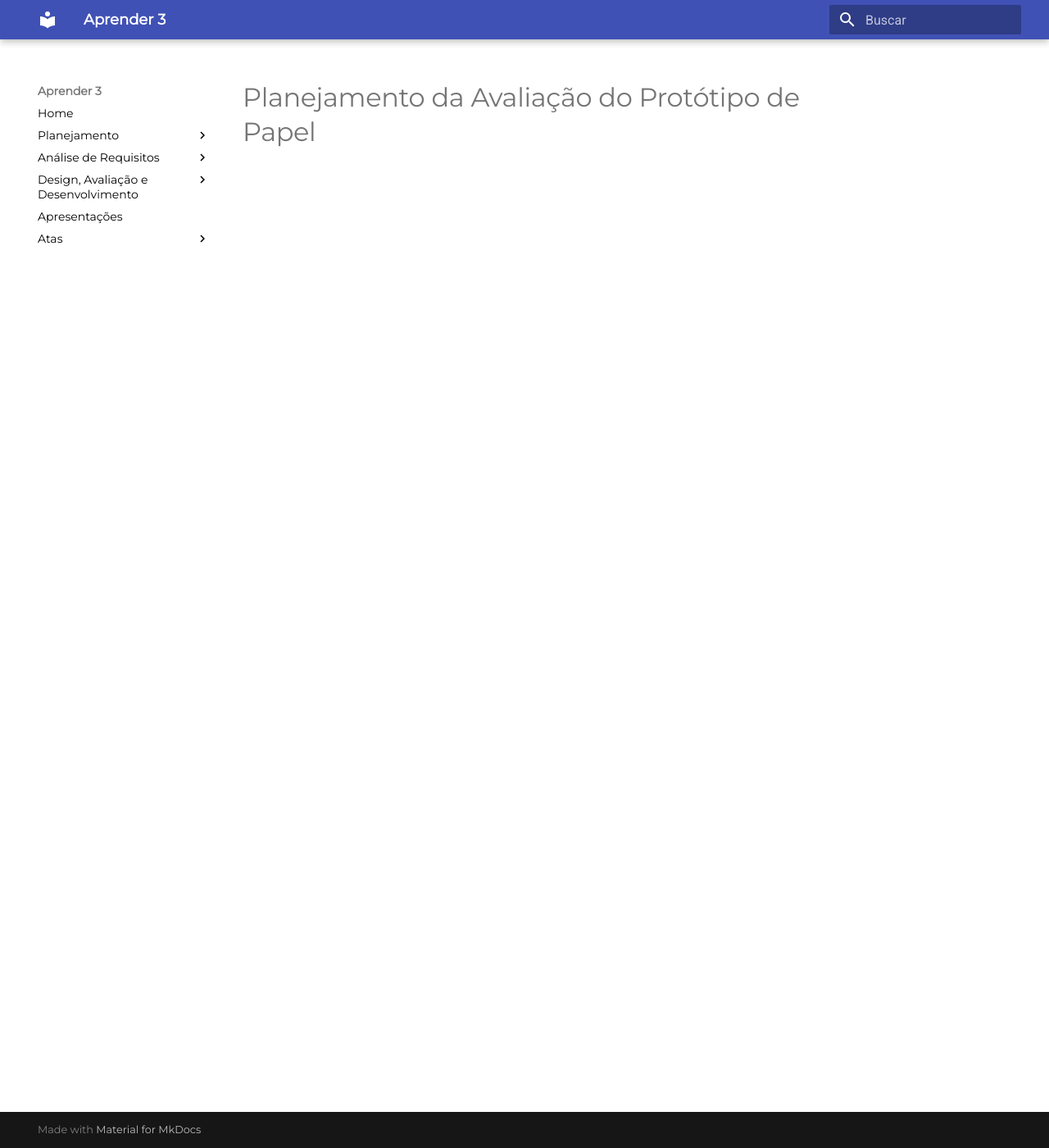
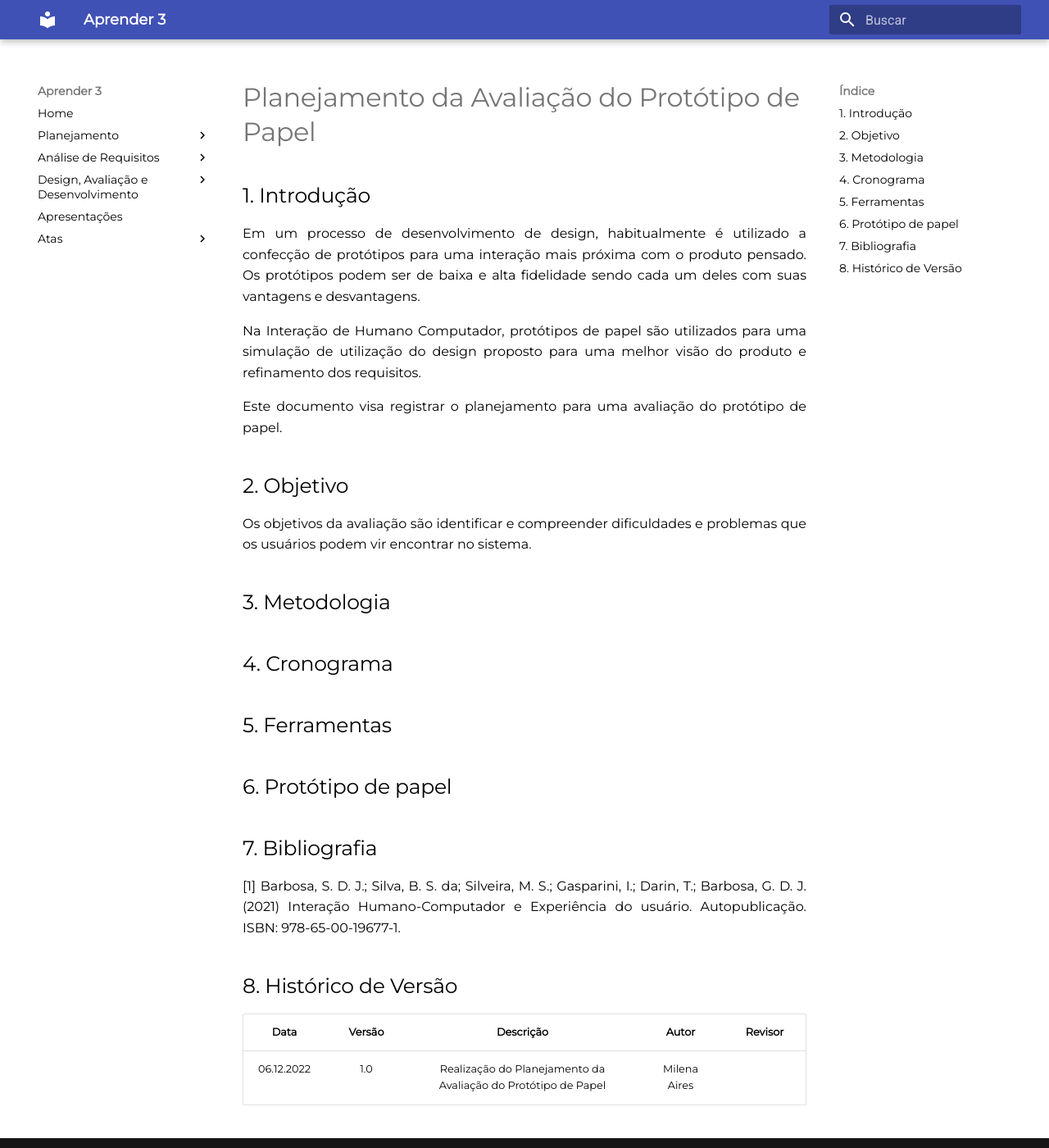
Before and after one commit to mdsreq-fga-unb/2022.2-Aprender3, an MkDocs documentation site: the page built from docs/DesignAvalDesenv/nivel2/planeja_protopapel.md, in a window 1280 px wide and 1400 px high. Shown: the whole window at 82% size. Built offline with MkDocs 1.6.1 and Material for MkDocs 9.7.7, drawn with Linux system fonts in a browser that asks for light colours.

Commit message:
Update planeja_protopapel.md

```diff
--- a/docs/DesignAvalDesenv/nivel2/planeja_protopapel.md
+++ b/docs/DesignAvalDesenv/nivel2/planeja_protopapel.md
@@ -1 +1,27 @@
 # Planejamento da Avaliação do Protótipo de Papel
+
+## 1. Introdução
+Em um processo de desenvolvimento de design, habitualmente é utilizado a confecção de protótipos para uma interação mais próxima com o produto pensado. Os protótipos podem ser de baixa e alta fidelidade sendo cada um deles com suas vantagens e desvantagens.
+
+Na Interação de Humano Computador, protótipos de papel são utilizados para uma simulação de utilização do design proposto para uma melhor visão do produto e refinamento dos requisitos.
+
+Este documento visa registrar o planejamento para uma avaliação do protótipo de papel.
+
+## 2. Objetivo
+Os objetivos da avaliação são identificar e compreender dificuldades e problemas que os usuários podem vir encontrar no sistema.
+
+## 3. Metodologia
+
+## 4. Cronograma
+
+## 5. Ferramentas
+
+## 6. Protótipo de papel
+
+## 7. Bibliografia
+ [1] Barbosa, S. D. J.; Silva, B. S. da; Silveira, M. S.; Gasparini, I.; Darin, T.; Barbosa, G. D. J. (2021) Interação Humano-Computador e Experiência do usuário. Autopublicação. ISBN: 978-65-00-19677-1.
+
+## 8. Histórico de Versão
+| Data       | Versão | Descrição            | Autor             | Revisor |
+|:----------:|:------:|:--------------------:|:-----------------:|:-------:|
+| 06.12.2022 | 1.0 | Realização do Planejamento da Avaliação do Protótipo de Papel | Milena Aires |  |
```
